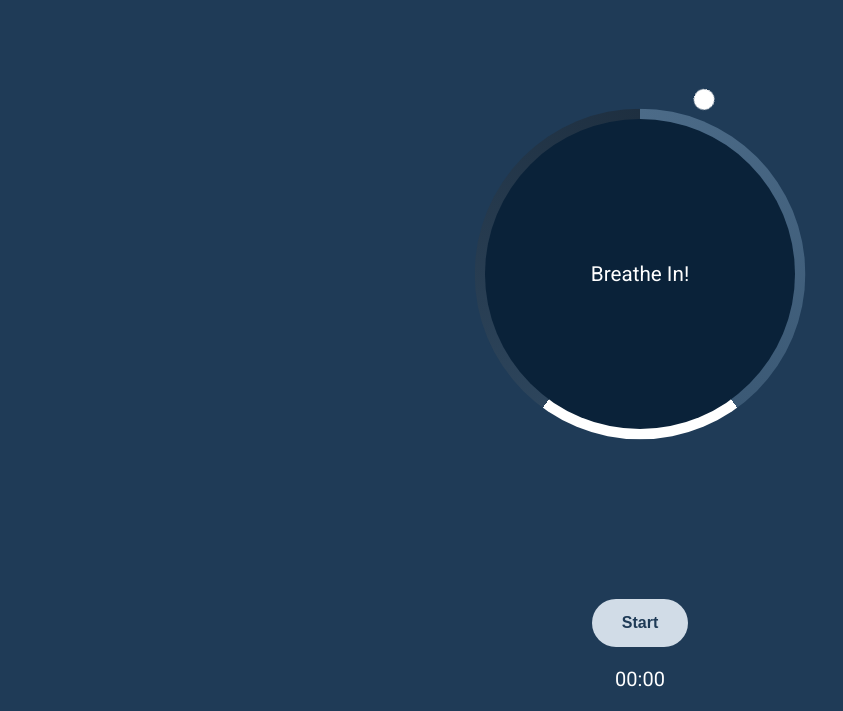
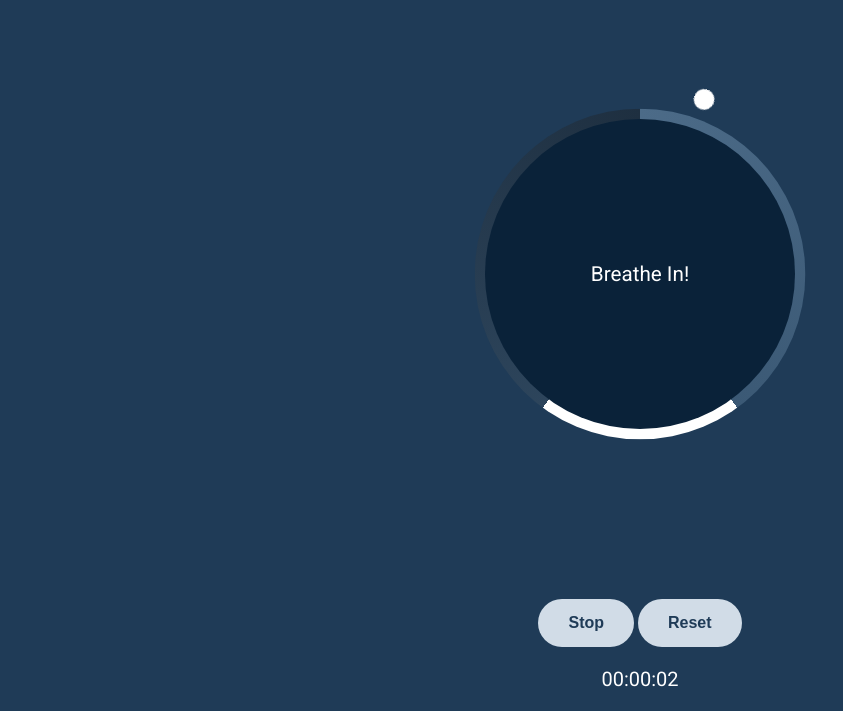
Before and after one commit to BhavanaGupta1st/breathing_app, a plain HTML site: page breathing.html in a window 1280 px wide. Both pictures are taken after a click on the button "Start". Shown: the part 89-800 px from the top of the page, without its empty margins (0-843 px from the left). Drawn offline with Linux system fonts and the light colour scheme.

Commit message:
Added Timer

```diff
--- a/breathing.html
+++ b/breathing.html
@@ -32,7 +32,9 @@
     </div>
     <div class="controls">
         <button id="startPauseButton">Start</button>
-        <p id="timeTracker">00:00</p>
+        <button id="startPauseButton">Reset</button>
+
+        <p id="timer">00:00:00</p>
     </div>
     <script src="script.js"></script>
 </body>
--- a/script.js
+++ b/script.js
@@ -28,6 +28,7 @@ if (container && text) {
     setInterval(breathAnimation, totalTime);
 }
 
+//NavBar
 
 const navBar = document.getElementById("navbar");
 const menuBtn = document.getElementById("menu-button");
@@ -45,3 +46,39 @@ document.addEventListener("click", function (event) {
         navBar.classList.remove("active");
     }
 });
+
+// Timer Button
+
+const startPauseBtn = document.getElementById("startPauseButton");
+const displayTimer = document.getElementById("timer");
+
+let [seconds, minutes, hours] = [0, 0, 0]
+let timer = null;
+
+const startTimer = () => {
+    seconds++;
+    if (seconds === 60) {
+        seconds = 0;
+        minutes++;
+        if (minutes === 60) {
+            minutes = 0;
+            hours++;
+        }
+    }
+    let h = hours < 10 ? "0" + hours : hours;
+    let m = minutes < 10 ? "0" + minutes : minutes;
+    let s = seconds < 10 ? "0" + seconds : seconds;
+
+    displayTimer.innerHTML = `${h}:${m}:${s}`;
+
+}
+
+startPauseBtn.addEventListener('click', () => {
+    if (startPauseBtn.textContent === 'Start') {
+        timer = setInterval(startTimer, 1000);
+        startPauseBtn.textContent = 'Stop';
+    } else {
+        clearInterval(timer);
+        startPauseBtn.textContent = 'Start';
+    }
+})
```
